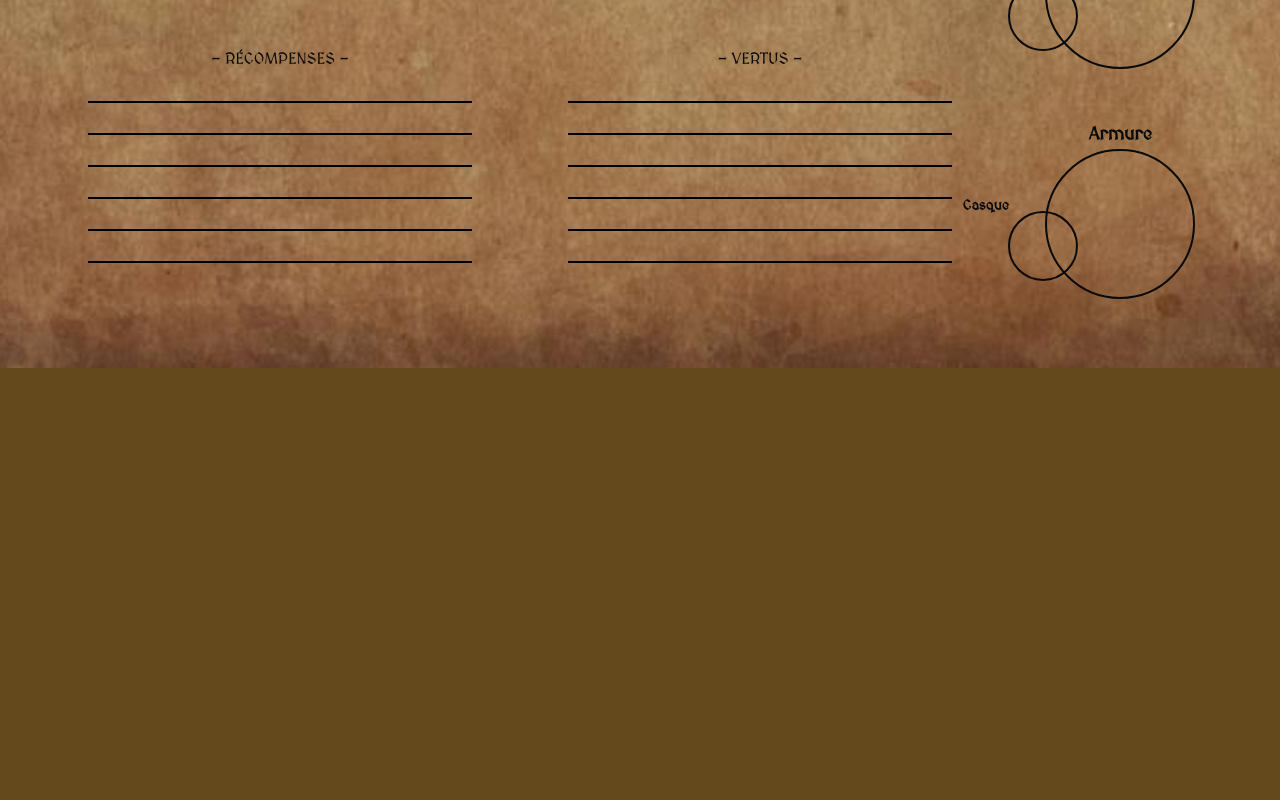
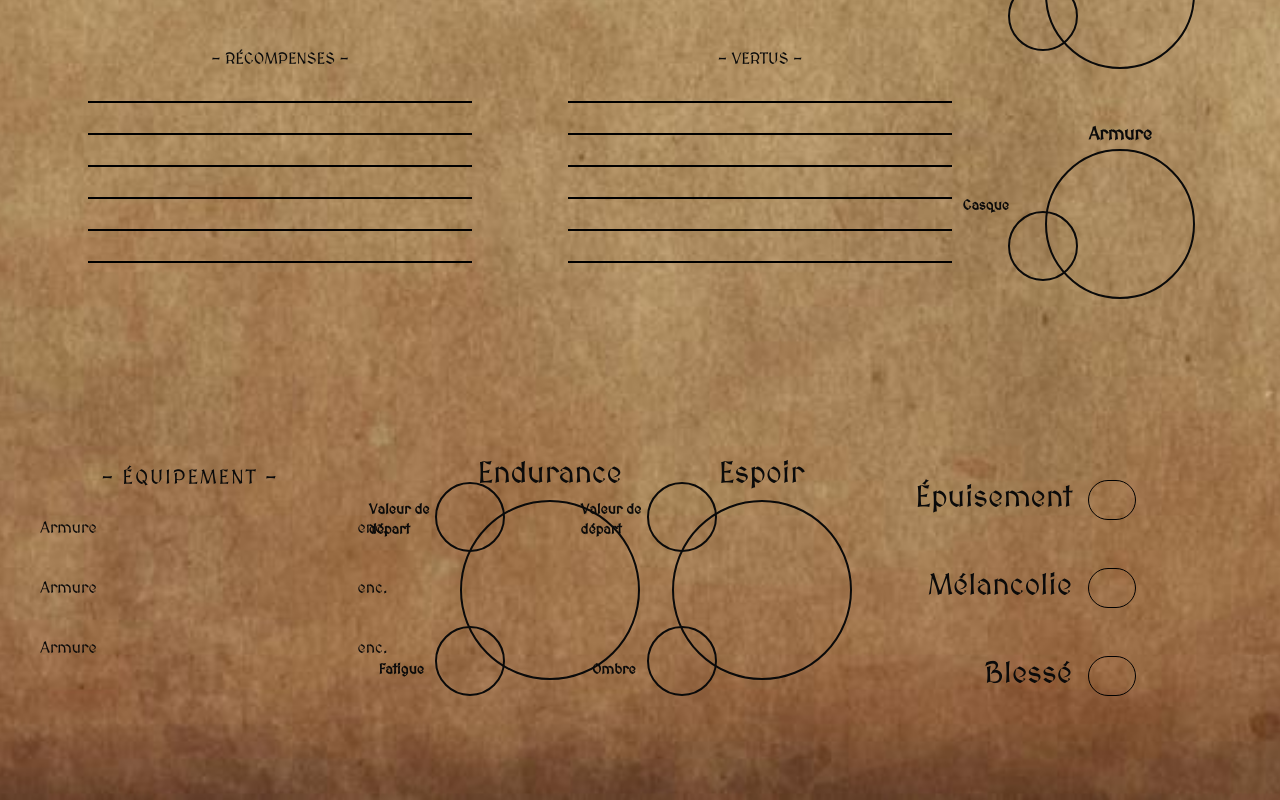
Before and after one commit to Juntakk/anneau-unique, a Next.js app: page /1 in a window 1280 px wide. Shown: the part 1988-2788 px from the top of the page. Before the commit the page ends 2356 px from the top, so only its background shows below. Built offline with nearby package versions, Linux system fonts and the light colour scheme.

Commit message:
feat: add EnduranceEspoirCircle and EquipementRow components, and update MainPage layout

```diff
--- /dev/null
+++ b/app/[name]/components/custom-checkbox.tsx
@@ -0,0 +1,26 @@
+"use client";
+
+import { useState } from "react";
+import { Check } from "lucide-react"; // or any icon lib
+
+export default function CustomCheckbox() {
+  const [checked, setChecked] = useState(false);
+
+  return (
+    <label className="inline-flex items-center cursor-pointer">
+      <input
+        type="checkbox"
+        checked={checked}
+        onChange={() => setChecked(!checked)}
+        className="sr-only"
+      />
+      <div
+        className={`w-12 h-10 border border-black rounded-full flex items-center justify-center transition-colors ${
+          checked ? "text-black" : "text-transparent"
+        }`}
+      >
+        <Check className="w-8 h-8" />
+      </div>
+    </label>
+  );
+}
--- /dev/null
+++ b/app/[name]/components/endurance-espoir-circle.tsx
@@ -0,0 +1,43 @@
+const EnduranceEspoirCircle = ({
+  upperLabel,
+  lowerLabel,
+}: {
+  upperLabel: string;
+  lowerLabel: string;
+}) => {
+  return (
+    <div className="relative w-[180px] h-[180px]">
+      <label className="absolute text-sm right-[95%] min-w-[100px] font-semibold text-foreground">
+        {upperLabel}
+      </label>
+
+      {/* Big Circle Input */}
+      <input
+        type="text"
+        maxLength={1}
+        className="w-full h-full rounded-full border-2 border-foreground text-center text-4xl font-bold bg-transparent outline-none"
+      />
+
+      {/* Small Circle Input 1*/}
+      <input
+        type="text"
+        maxLength={1}
+        className="absolute w-[70px] h-[70px] rounded-full border-2 border-foreground text-center text-2xl font-bold bg-transparent outline-none right-[75%] top-[-10%]"
+      />
+      {/* Small Circle Input 2*/}
+
+      <input
+        type="text"
+        maxLength={1}
+        className="absolute w-[70px] h-[70px] rounded-full border-2 border-foreground text-center text-2xl font-bold outline-none right-[75%] top-[70%]"
+      />
+
+      {/* Label for inner input - right side */}
+      <label className="absolute right-[120%] bottom-[0%] text-sm font-semibold text-foreground">
+        {lowerLabel}
+      </label>
+    </div>
+  );
+};
+
+export default EnduranceEspoirCircle;
--- /dev/null
+++ b/app/[name]/components/equipement-encombrement.tsx
@@ -0,0 +1,12 @@
+const EquipementRow = () => {
+  return (
+    <div className="flex gap-x-4">
+      <label htmlFor="">Armure</label>
+      <input type="text" className="w-[250px] outline-none text-xl" />
+      <label htmlFor="">enc.</label>
+      <input type="text" className="w-[50px] outline-none text-xl" />
+    </div>
+  );
+};
+
+export default EquipementRow;
--- a/app/[name]/components/main-page.tsx
+++ b/app/[name]/components/main-page.tsx
@@ -1,43 +1,46 @@
-'use client';
+"use client";
 
-import MainInput from './main-input';
-import AttributeCircle from './attribute-circles';
-import MainCircle from './main-circles';
-import Competence from './competence-commune';
-import GroupeCompetence from './groupes-competences';
-import WeaponRow from './weapon-row';
-import CombatCircle from './combat-circle';
+import MainInput from "./main-input";
+import AttributeCircle from "./attribute-circles";
+import MainCircle from "./main-circles";
+import Competence from "./competence-commune";
+import GroupeCompetence from "./groupes-competences";
+import WeaponRow from "./weapon-row";
+import CombatCircle from "./combat-circle";
+import EnduranceEspoirCircle from "./endurance-espoir-circle";
+import CustomCheckbox from "./custom-checkbox";
+import EquipementRow from "./equipement-encombrement";
 
 type MainPageProps = {
   name: string;
 };
 const competenceLabels = [
-  'Présence',
-  'Inspiration',
-  'Persuasion',
-  'Athlétisme',
-  'Voyage',
-  'Discrétion',
-  'Vigilance',
-  'Intuition',
-  'Fouille',
-  'Exploration',
-  'Guérison',
-  'Chasse',
-  'Chant',
-  'Courtoisie',
-  'Énigmes',
-  'Artisanat',
-  'Art de la Guerre',
-  'Connaissances',
+  "Présence",
+  "Inspiration",
+  "Persuasion",
+  "Athlétisme",
+  "Voyage",
+  "Discrétion",
+  "Vigilance",
+  "Intuition",
+  "Fouille",
+  "Exploration",
+  "Guérison",
+  "Chasse",
+  "Chant",
+  "Courtoisie",
+  "Énigmes",
+  "Artisanat",
+  "Art de la Guerre",
+  "Connaissances",
 ];
 const groupeCompetences = [
-  'personnalité',
-  'déplacement',
-  'percéption',
-  'survie',
-  'coutume',
-  'métier',
+  "personnalité",
+  "déplacement",
+  "percéption",
+  "survie",
+  "coutume",
+  "métier",
 ];
 
 const MainPage = ({ name }: MainPageProps) => {
@@ -151,6 +154,54 @@ const MainPage = ({ name }: MainPageProps) => {
           <CombatCircle innerLabel="Casque" label="Armure" />
         </div>
       </div>
+      {/* 4th section */}
+      <div className="flex mb-20 mt-12 w-full">
+        {/* Équipement */}
+        <div className="flex flex-col w-1/4 mr-20">
+          <h2 className="text-center text-xl w-full mt-12 mb-6 tracking-widest">
+            - ÉQUIPEMENT -
+          </h2>
+          <div className="flex flex-col gap-y-8">
+            {" "}
+            <EquipementRow />
+            <EquipementRow />
+            <EquipementRow />
+            <input type="text" />
+          </div>
+        </div>
+        {/* Endurance Espoir */}
+        <div className="flex w-full justify-around items-center p-6">
+          <div className="flex flex-col">
+            <h2 className="w-full text-center text-3xl mb-2">Endurance</h2>
+            <EnduranceEspoirCircle
+              upperLabel="Valeur de départ"
+              lowerLabel="Fatigue"
+            />
+          </div>
+          <div className="flex-col">
+            <h2 className="w-full text-center text-3xl mb-2">Espoir</h2>
+            <EnduranceEspoirCircle
+              upperLabel="Valeur de départ"
+              lowerLabel="Ombre"
+            />
+          </div>
+        </div>
+        {/* Épuisement et tout */}
+        <div className="flex flex-col justify-end items-end w-1/2 mr-20">
+          <div className="flex gap-x-4 p-6">
+            <label className="text-3xl">Épuisement</label>
+            <CustomCheckbox />
+          </div>
+          <div className="flex gap-x-4 p-6">
+            <label className="text-3xl">Mélancolie</label>
+            <CustomCheckbox />
+          </div>
+          <div className="flex gap-x-4 p-6">
+            <label className="text-3xl">Blessé</label>
+            <CustomCheckbox />
+          </div>
+        </div>
+      </div>
     </div>
   );
 };
```
